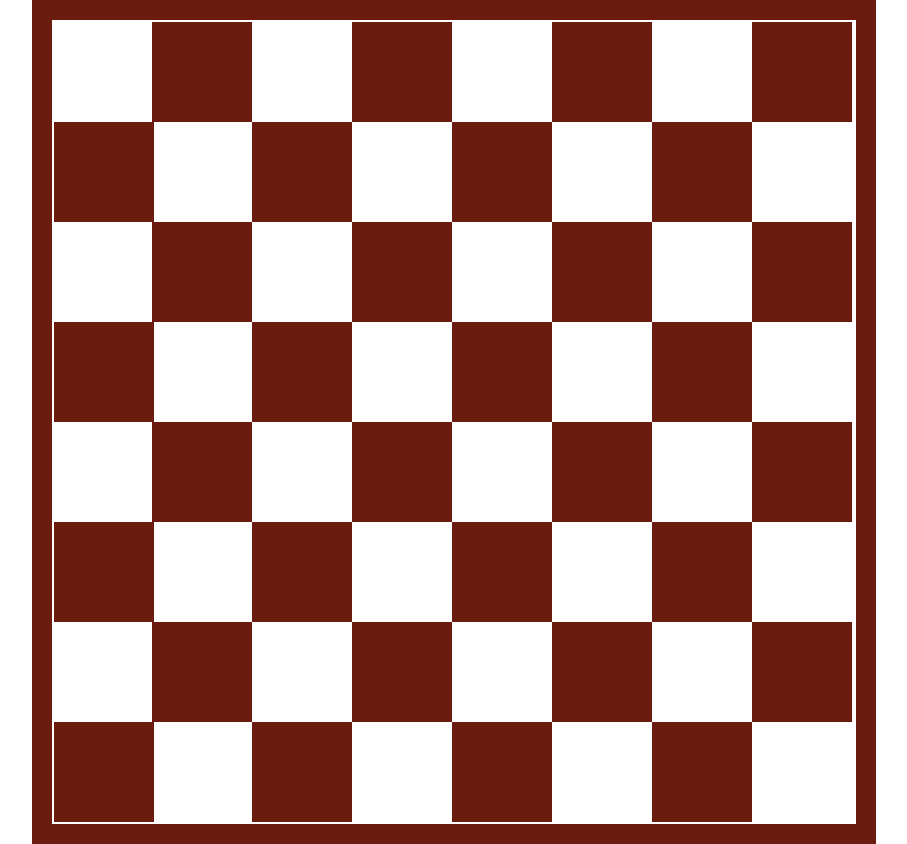
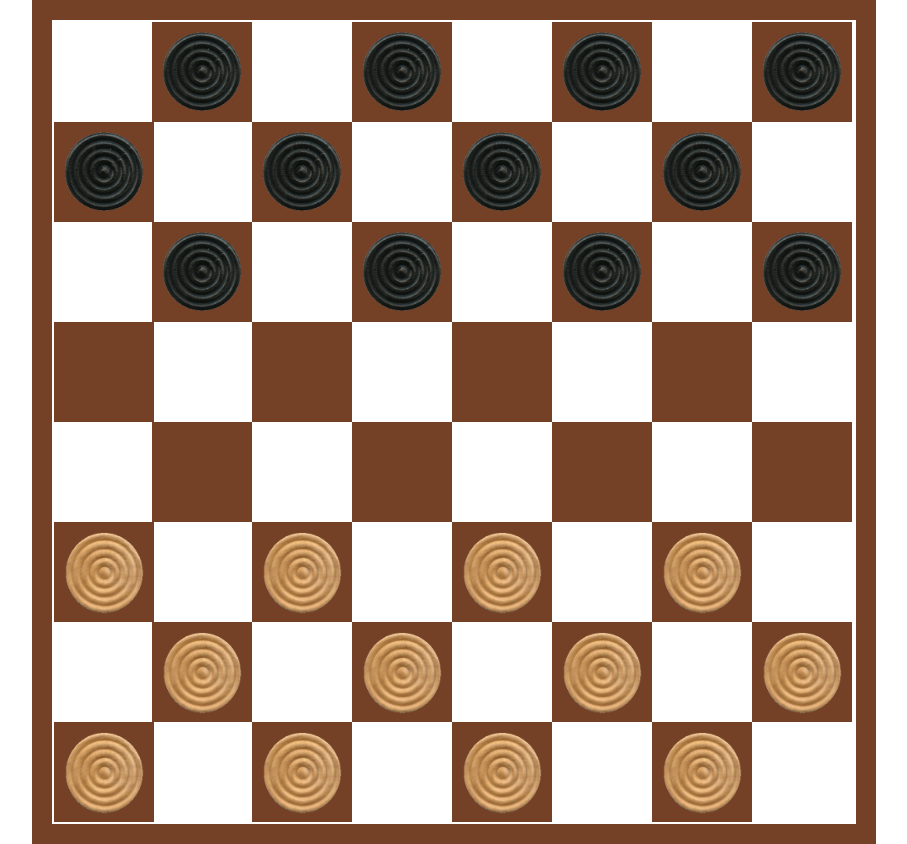
Before and after one commit to maxym-os/ba_hw_10, a plain HTML site: page index.html in a window 1280 px wide. Shown: the whole page, without its empty margins (186-1093 px from the left). Drawn offline with Linux system fonts and the light colour scheme.

Commit message:
checkers  added

```diff
--- a/css/main.css
+++ b/css/main.css
@@ -6,7 +6,7 @@ body {
 main {
     width: 800px;
     height: 800px;
-    border: 20px solid #6a1c0f;
+    border: 20px solid #744126;
     margin: 0 auto;
     position: relative;
     padding: 2px;
@@ -19,6 +19,7 @@ section {
 div {
     width: 100px;
     height: 100px;
+    display: block;
 }
 
 .mo-column_1 :nth-child(odd),
@@ -40,7 +41,7 @@ div {
 .mo-column_6 :nth-child(odd),
 .mo-column_7 :nth-child(even),
 .mo-column_8 :nth-child(odd) {
-    background-color: #6a1c0f;
+    background-color: #744126;
 }
 
 .mo-column_2{
@@ -70,3 +71,8 @@ div {
 .mo-column_8{
     left: 700px;
 }
+
+img {
+    width: 80px;
+    margin: 10px;
+}
--- a/index.html
+++ b/index.html
@@ -9,82 +9,82 @@
     <main>
         <section class="mo-column_1">
             <div></div>
+            <div><img src="img/black.png" alt="black"></div>
             <div></div>
             <div></div>
             <div></div>
+            <div><img src="img/white.png" alt="white"></div>
+            <div></div>
+            <div><img src="img/white.png" alt="white"></div>
+        </section>
+        <section class="mo-column_2">
+            <div><img src="img/black.png" alt="black"></div>
+            <div></div>
+            <div><img src="img/black.png" alt="black"></div>
             <div></div>
             <div></div>
             <div></div>
-            <div></div>
-        </section>
-        <section class="mo-column_2">
-            <div></div>
-            <div></div>
-            <div></div>
-            <div></div>
-            <div></div>
-            <div></div>
-            <div></div>
+            <div><img src="img/white.png" alt="white"></div>
             <div></div>
         </section>
         <section class="mo-column_3">
             <div></div>
+            <div><img src="img/black.png" alt="black"></div>
             <div></div>
             <div></div>
             <div></div>
+            <div><img src="img/white.png" alt="white"></div>
+            <div></div>
+            <div><img src="img/white.png" alt="white"></div>
+        </section>
+        <section class="mo-column_4">
+            <div><img src="img/black.png" alt="black"></div>
+            <div></div>
+            <div><img src="img/black.png" alt="black"></div>
             <div></div>
             <div></div>
             <div></div>
-            <div></div>
-        </section>
-        <section class="mo-column_4">
-            <div></div>
-            <div></div>
-            <div></div>
-            <div></div>
-            <div></div>
-            <div></div>
-            <div></div>
+            <div><img src="img/white.png" alt="white"></div>
             <div></div>
         </section>
         <section class="mo-column_5">
             <div></div>
+            <div><img src="img/black.png" alt="black"></div>
             <div></div>
             <div></div>
             <div></div>
+            <div><img src="img/white.png" alt="white"></div>
+            <div></div>
+            <div><img src="img/white.png" alt="white"></div>
+        </section>
+        <section class="mo-column_6">
+            <div><img src="img/black.png" alt="black"></div>
+            <div></div>
+            <div><img src="img/black.png" alt="black"></div>
             <div></div>
             <div></div>
             <div></div>
-            <div></div>
-        </section>
-        <section class="mo-column_6">
-            <div></div>
-            <div></div>
-            <div></div>
-            <div></div>
-            <div></div>
-            <div></div>
-            <div></div>
+            <div><img src="img/white.png" alt="white"></div>
             <div></div>
         </section>
         <section class="mo-column_7">
             <div></div>
+            <div><img src="img/black.png" alt="black"></div>
             <div></div>
             <div></div>
             <div></div>
+            <div><img src="img/white.png" alt="white"></div>
+            <div></div>
+            <div><img src="img/white.png" alt="white"></div>
+        </section>
+        <section class="mo-column_8">
+            <div><img src="img/black.png" alt="black"></div>
+            <div></div>
+            <div><img src="img/black.png" alt="black"></div>
             <div></div>
             <div></div>
             <div></div>
-            <div></div>
-        </section>
-        <section class="mo-column_8">
-            <div></div>
-            <div></div>
-            <div></div>
-            <div></div>
-            <div></div>
-            <div></div>
-            <div></div>
+            <div><img src="img/white.png" alt="white"></div>
             <div></div>
         </section>
     </main>
```
Also changed, not shown: img/black.png (added), img/white.png (added).
